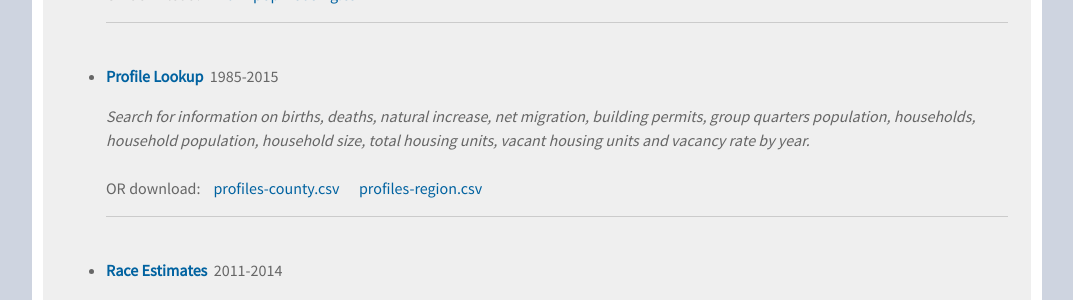
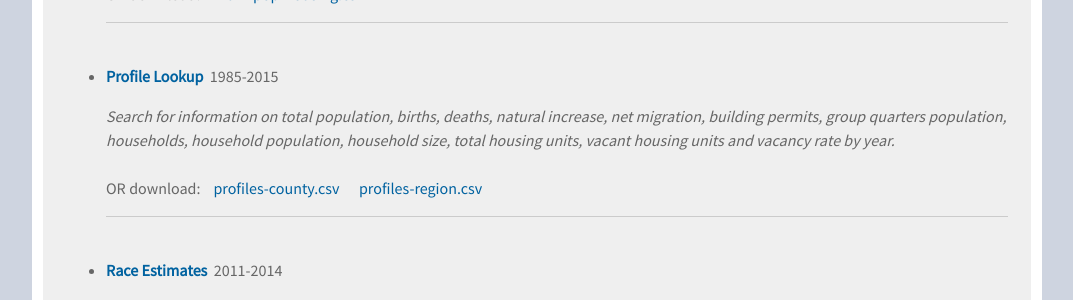
Before and after one commit to TBleess/Website_New, a Jekyll site: the page built from pages/0_Homepage_and_Footer_Links/data/index.md, in a window 1280 px wide and 900 px high, scrolled down 1482 px. Shown: the part 154-454 px from the top of the window, without its empty margins (103-1176 px from the left). Built offline with Jekyll 4.4.1, drawn with Linux system fonts in a browser that asks for light colours.

Commit message:
fixed totalpopulation typo in profile lookup

```diff
--- a/pages/1_Population/data/Lookup_countyprofile.html
+++ b/pages/1_Population/data/Lookup_countyprofile.html
@@ -8,7 +8,7 @@ custom_js:
 file:
 - "https://storage.googleapis.com/co-publicdata/profiles-county.csv"
 - "https://storage.googleapis.com/co-publicdata/profiles-region.csv"
-description: "Search for information on births, deaths, natural increase, net migration, building permits, group quarters population, households, household population, household size, total housing units, vacant housing units and vacancy rate by year."
+description: "Search for information on  total population, births, deaths, natural increase, net migration, building permits, group quarters population, households, household population, household size, total housing units, vacant housing units and vacancy rate by year."
 years: "1985-2015"
 tag: "popdata"
 
```
Also changed, not shown: other parts of pages/1_Population/data/Lookup_countyprofile.html (+1 -1 lines).
